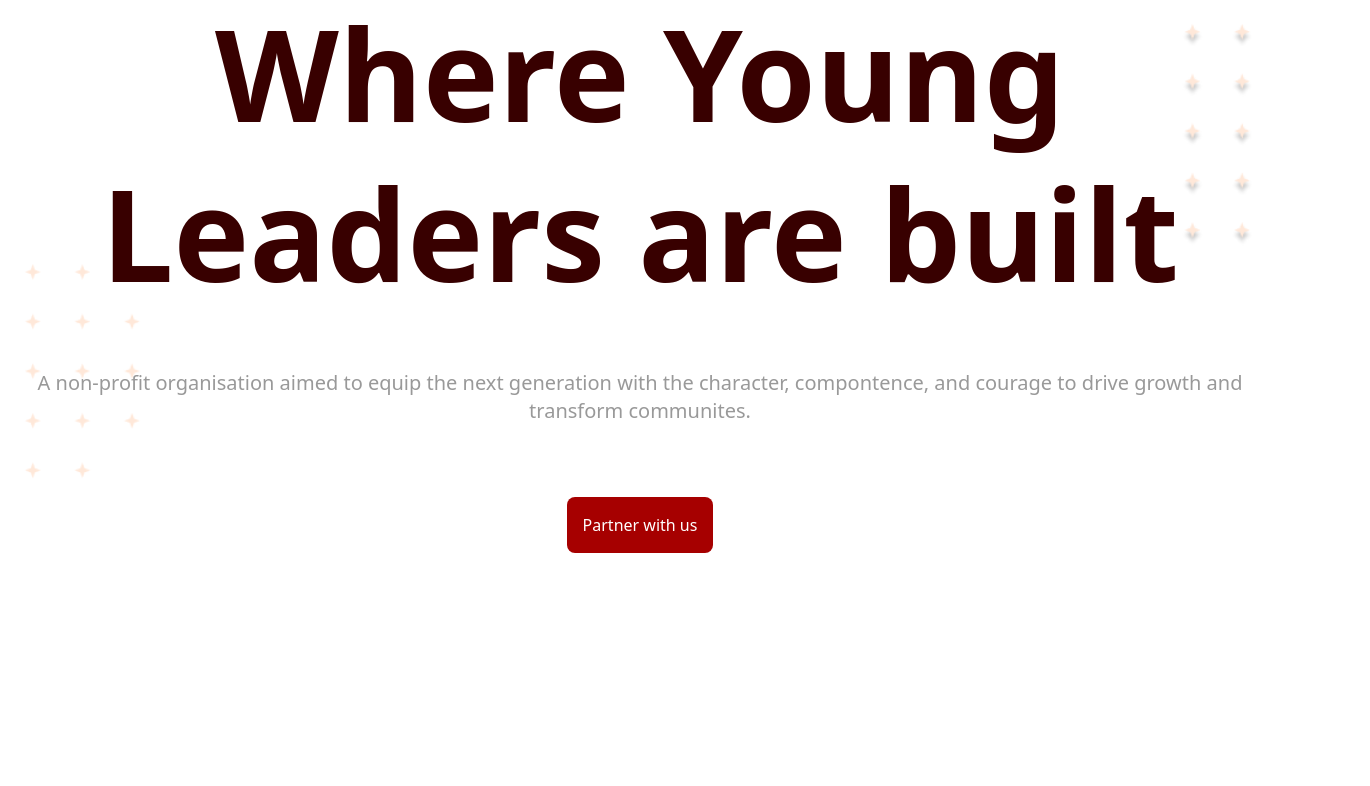
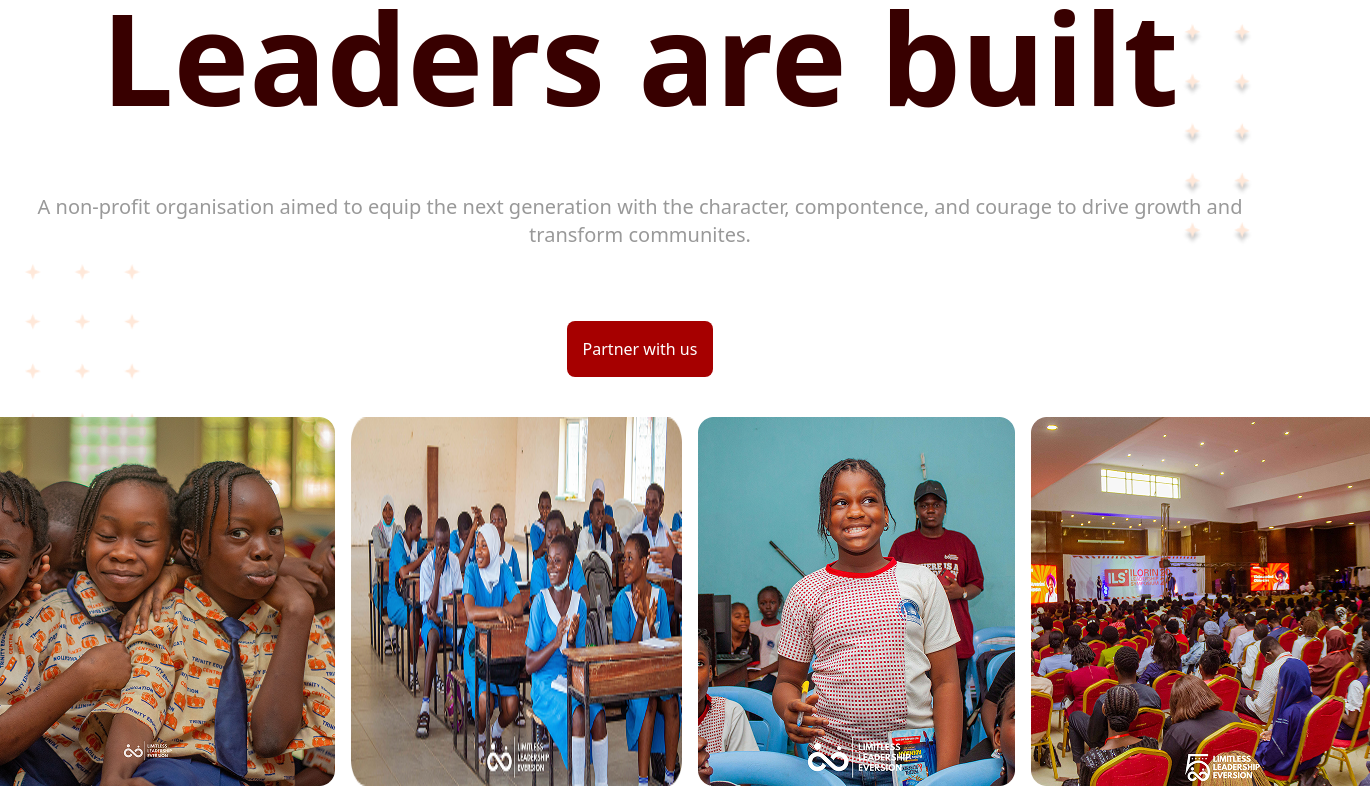
Before and after one commit to Developerfiyin/LLE-website, a React (Vite) app: page / in a window 1280 px wide. Shown: the part 287-1073 px from the top of the page, 1370 px wide, since content can reach past the window. Before the commit the page ends 932 px from the top, so only its background shows below. Built offline with nearby package versions, Linux system fonts and the light colour scheme.

Commit message:
Imported images to the image section

```diff
--- a/src/Components/hero.jsx
+++ b/src/Components/hero.jsx
@@ -1,15 +1,25 @@
 import React from 'react'
-import Rectangle from '../assets/Rectangle 24.png'
+import Rectangle21 from '../assets/Rectangle 21.png'
+import Rectangle22 from '../assets/Rectangle 22.png'
+import Rectangle23 from '../assets/Rectangle 23.png'
+import Rectangle24 from '../assets/Rectangle 24.png'
 import Frame15 from '../assets/Frame 15.png'
 const Hero = () => {
   return (
     <div className='bg-cover h-screen gap-10 bg-center text-center flex justify-center flex-col py-16 '  style={{ backgroundImage: `url(${Frame15})` }}>
     <div className='w-90 font-montserrat flex items-center mx-auto '>
-      <p className='text-[#A60000] rounded-full text-xl bg-[#F6E6E6] h-3 p-2'>Welcome to Limted Leadership Eversion (LLE)</p>
+      <p className='text-[#A60000] rounded-full text-xl bg-[#F6E6E6] p-2'>Welcome to Limted Leadership Eversion (LLE)</p>
  </div>
     <h1 className='text-[hsl(0,100%,11%)] font-montserrat font-black text-7xl md:text-9xl mb-4 leading-tight  '>Where Young <br /> Leaders are built </h1>
     <p className='text-lg md:text-xl text-[#999999] mb-8'>A non-profit organisation aimed to equip the next generation with the character, compontence, and courage to drive growth and transform communites.</p>
        <button className='bg-[#a60000] text-white p-4 mx-auto rounded-lg hover:bg-[#3a0000] '>Partner with us</button>
+
+       <div className='flex justify-center gap-4 '>
+         <img src={Rectangle21} alt="The rectangle image from figma" />
+         <img src={Rectangle22} alt="The rectangle image from figma" />
+         <img src={Rectangle23} alt="photo of the student from the figma design" />
+         <img src={Rectangle24} alt="photo of the audience fromt the figma design" />
+       </div>
     </div>
   )
 }
```
